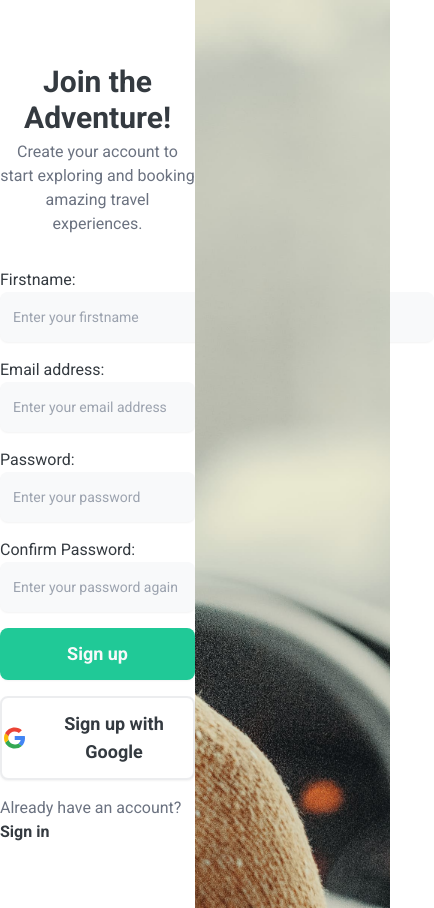
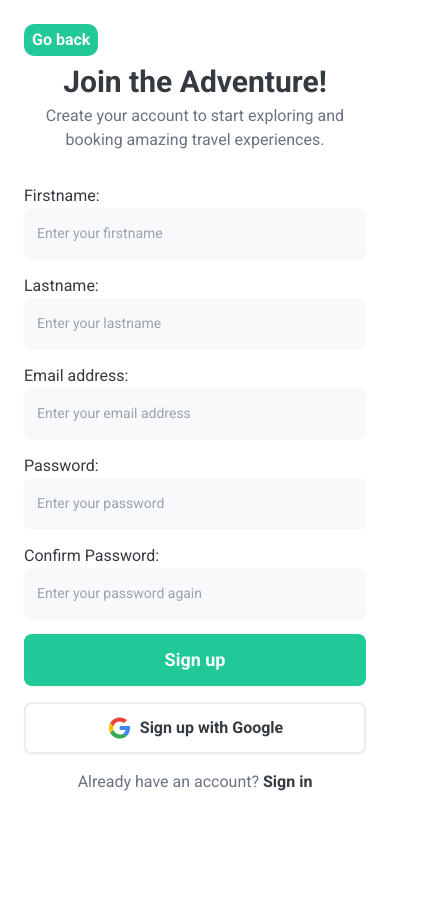
Before and after one commit to tertcoder/tbr-agency-updated, a React (Vite) app: page /register in a window 390 px wide. Shown: the whole page, 434 px wide, since content can reach past the window. After the commit the page ends 858 px from the top, so only its background shows below. Built offline with nearby package versions, Linux system fonts and the light colour scheme.

Commit message:
responsiveness in Auth page

```diff
--- a/src/features/home/NavigationHeader.jsx
+++ b/src/features/home/NavigationHeader.jsx
@@ -24,7 +24,13 @@
 }
 
 function MenuMobile() {
-  return <div className="md:hidden">Ola Maniga</div>;
+  return (
+    <div className="md:hidden">
+      <LinkTo type="primary" to="/login" className="flex ">
+        Get Started
+      </LinkTo>
+    </div>
+  );
 }
 
 export default NavigationHeader;
--- a/src/pages/Login.jsx
+++ b/src/pages/Login.jsx
@@ -7,9 +7,15 @@
 
 function Login() {
   return (
-    <div className="w-full font-regular font-roboto text-mainBlack min-h-screen grid grid-cols-2 ">
+    <div className="w-full font-regular font-roboto text-mainBlack min-h-screen grid md:grid-cols-2 ">
+      <Link
+        to="/"
+        className="m-6 absolute py-1 px-2 text-mainWhite font-semibold rounded-[0.625rem] bg-main"
+      >
+        Go back
+      </Link>
       <div className="py-16 flex items-center justify-center">
-        <div className="max-w-xl w-full flex flex-col justify-center items-center h-full ">
+        <div className="max-xl:px-6 max-w-xl w-full flex flex-col justify-center items-center h-full ">
           {/* <img src={logo} className="w-40" /> */}
 
           <h1 className="text-3xl font-bold text-center">Welcome back </h1>
@@ -44,7 +50,7 @@
             <button className="bg-main  text-mainWhite w-full py-3 rounded-lg font-semibold shadow-sm text-lg">
               Sign in
             </button>
-            <button className="border-2 border-mainBlackLight/10 text-mainBlack w-full py-3 rounded-lg font-semibold shadow-sm text-lg flex items-center justify-center gap-2">
+            <button className="border-2 border-mainBlackLight/10 text-mainBlack w-full py-3 rounded-lg font-semibold shadow-sm flex items-center justify-center gap-2">
               <img src={google} />
               <span>Sign in with Google</span>
             </button>
@@ -57,7 +63,7 @@
           </p>
         </div>
       </div>
-      <div>
+      <div className="max-md:hidden">
         <img src={image} className="object-cover w-full h-full" />
       </div>
     </div>
--- a/src/pages/Register.jsx
+++ b/src/pages/Register.jsx
@@ -7,9 +7,15 @@
 
 function Register() {
   return (
-    <div className="w-full font-regular font-roboto text-mainBlack min-h-screen grid grid-cols-2 ">
+    <div className="w-full font-regular font-roboto text-mainBlack min-h-screen grid md:grid-cols-2 ">
+      <Link
+        to="/"
+        className="m-6 absolute py-1 px-2 text-mainWhite font-semibold rounded-[0.625rem] bg-main"
+      >
+        Go back
+      </Link>
       <div className="py-16 flex items-center justify-center">
-        <div className="max-w-xl w-full flex flex-col justify-center items-center h-full">
+        <div className="max-xl:px-6 max-w-xl w-full flex flex-col justify-center items-center h-full">
           <h1 className="text-3xl font-bold text-center">
             Join the Adventure!
           </h1>
@@ -18,7 +24,7 @@
             experiences.
           </p>
           <form className="mt-8 space-y-4 w-full">
-            <div className="flex w-full gap-4">
+            <div className="flex w-full max-lg:flex-col gap-4">
               <label className="flex flex-1 flex-col">
                 <span className="">Firstname:</span>
                 <input
@@ -65,7 +71,7 @@
             <button className="bg-main  text-mainWhite w-full py-3 rounded-lg font-semibold shadow-sm text-lg">
               Sign up
             </button>
-            <button className="border-2 border-mainBlackLight/10 text-mainBlack w-full py-3 rounded-lg font-semibold shadow-sm text-lg flex items-center justify-center gap-2">
+            <button className="border-2 border-mainBlackLight/10 text-mainBlack w-full py-3 rounded-lg font-semibold shadow-sm flex items-center justify-center gap-2">
               <img src={google} />
               <span>Sign up with Google</span>
             </button>
@@ -78,7 +84,7 @@
           </p>
         </div>
       </div>
-      <div>
+      <div className="max-md:hidden">
         <img src={image} className="object-cover w-full h-full" />
       </div>
     </div>
```
